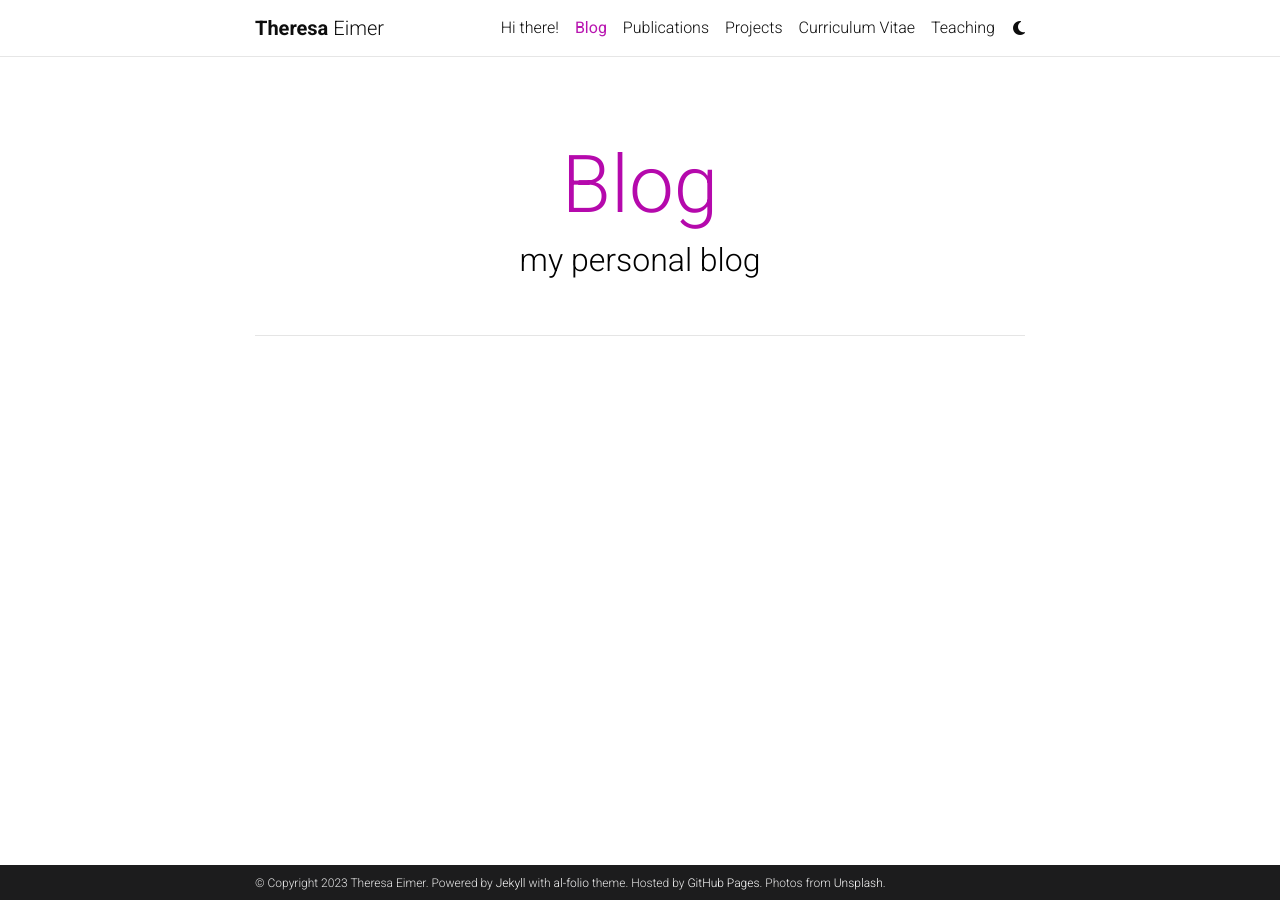
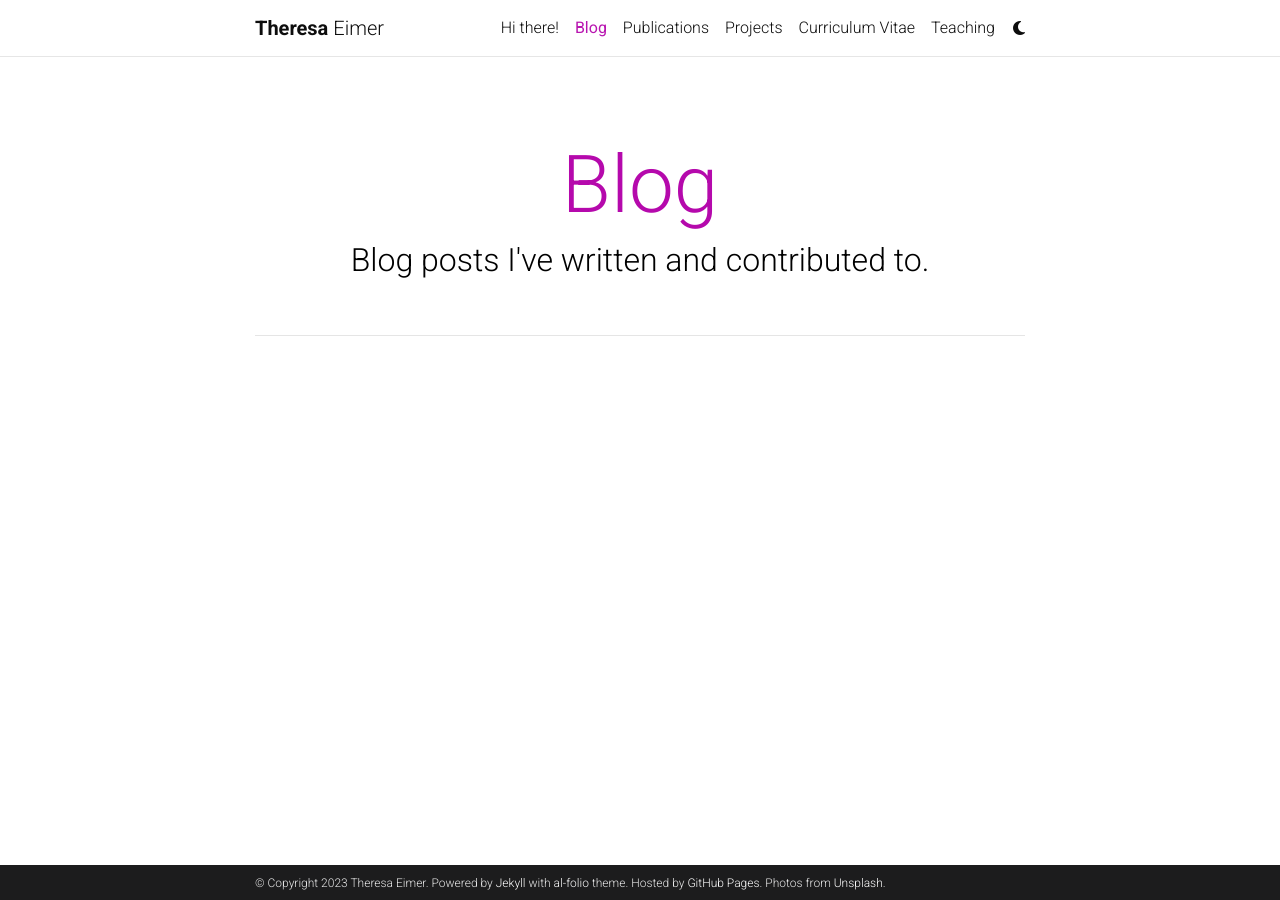
Before and after one commit to TheEimer/theeimer.github.io, a Jekyll site: the page built from blog/index.html, in a window 1280 px wide. Built offline with Jekyll 4.4.1, drawn with Linux system fonts in a browser that asks for light colours; the list of posts is cut into pages by our own code; comment, search, counter and statistics services are not loaded; a style sheet for code colours, icons or effects is not loaded.

Commit message:
further blog tries

```diff
--- a/_config.yml
+++ b/_config.yml
@@ -124,7 +124,7 @@ bing_site_verification:  # out your bing-site-verification ID (Bing Webmaster)
 
 blog_name: Blog # blog_name will be displayed in your blog page
 blog_nav_title: Blog # your blog must have a title for it to be displayed in the nav bar
-blog_description: my personal blog
+blog_description: Blog posts I've written and contributed to.
 permalink: /blog/:year/:title/
 
 # Pagination
@@ -134,6 +134,10 @@ pagination:
 related_blog_posts:
   enabled: true
   max_related: 5
+
+external_sources:
+  - name: automl.org
+    rss_url: https://www.automl.org/author/eimer/feed
 
 # Giscus comments (RECOMMENDED)
 # Follow instructions on https://giscus.app/ to setup for your repo to fill out
```
